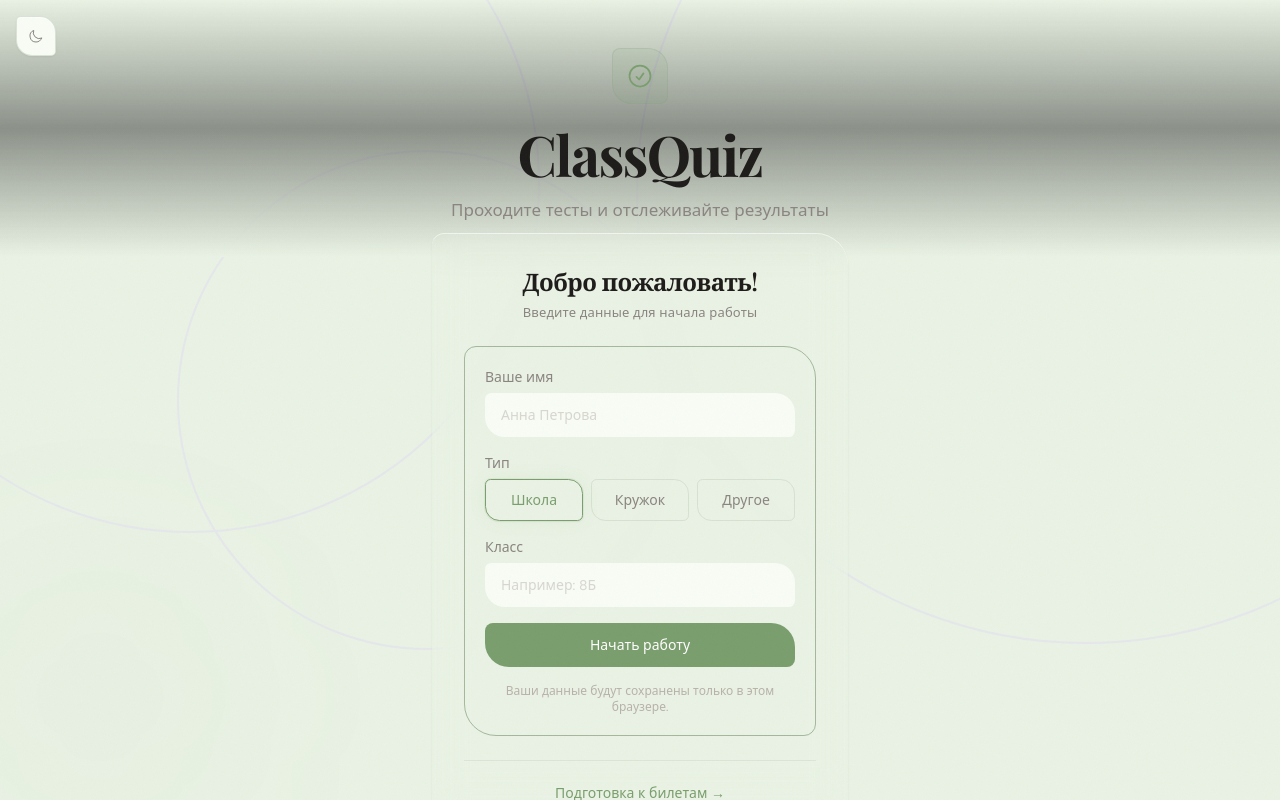
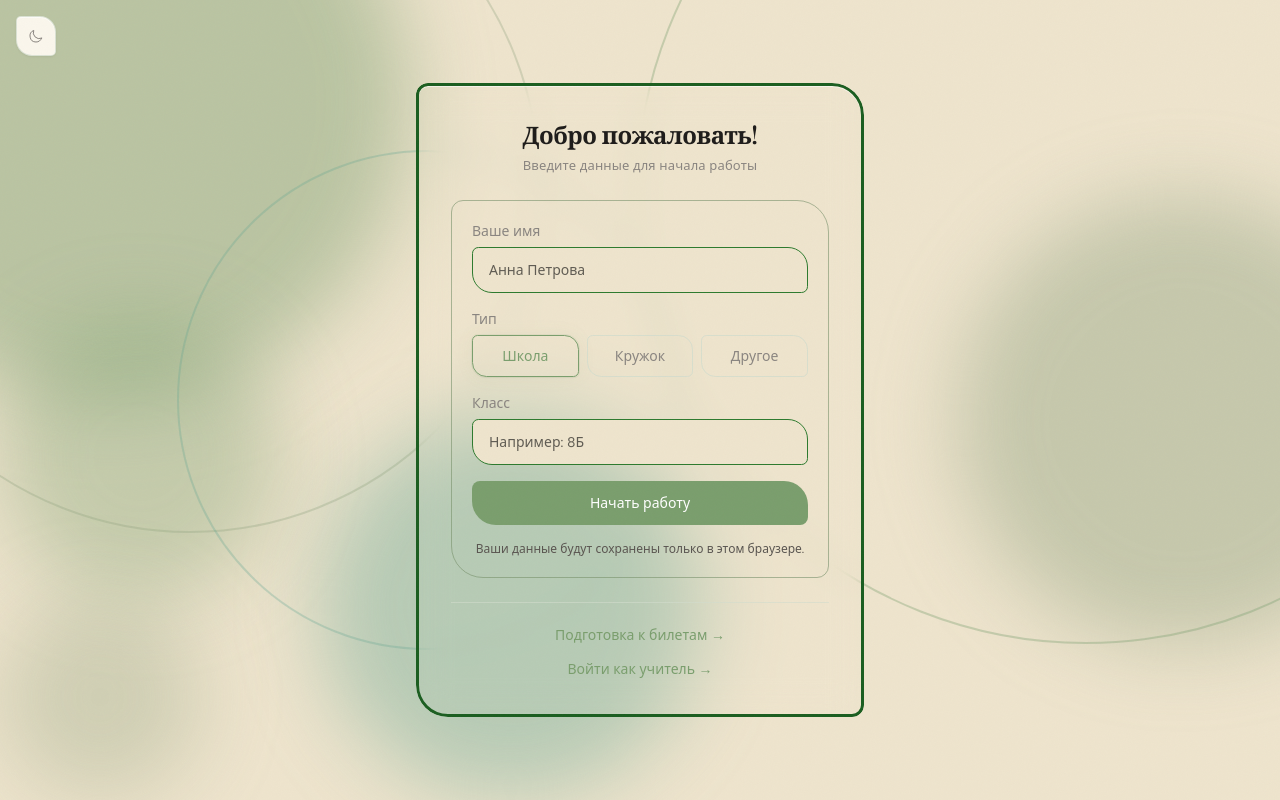
Before and after one commit to Trubik1/techno-park-october, a React (Vite) app in the folder frontend/: page /student/entry in a window 1280 px wide. Built offline with nearby package versions, Linux system fonts and the light colour scheme.

Commit message:
feat: warm beige theme, card border-radius fix, progress bar, load test

```diff
--- a/frontend/src/App.tsx
+++ b/frontend/src/App.tsx
@@ -52,7 +52,7 @@ const NotFoundPage: React.FC = () => {
 };
 
 const Blob = ({ className, ...props }: { className: string; style?: React.CSSProperties }) => (
-  <div className={`absolute rounded-full blur-[120px] will-change-transform animate-float pointer-events-none ${className}`} {...props} />
+  <div className={`absolute rounded-full blur-[40px] will-change-transform animate-float pointer-events-none ${className}`} {...props} />
 );
 
 const Ring = ({ className, ...props }: { className: string; style?: React.CSSProperties }) => (
@@ -63,14 +63,15 @@ const BgDecoration: React.FC = () => (
   <>
     <div className="noise-overlay" />
     <div className="fixed inset-0 pointer-events-none overflow-hidden -z-0" aria-hidden="true">
-      <Blob className="w-[600px] h-[600px] bg-primary/12 -top-48 -left-48" />
-      <Blob className="w-[450px] h-[450px] bg-accent/8 top-1/4 -right-32" style={{ animationDelay: '-3s', animationDuration: '11s' }} />
-      <Blob className="w-[380px] h-[380px] bg-success/9 bottom-0 left-1/4" style={{ animationDelay: '-5s', animationDuration: '13s' }} />
-      <Blob className="w-[280px] h-[280px] bg-primary/6 bottom-1/4 right-1/5" style={{ animationDelay: '-2s', animationDuration: '9s' }} />
-      <Blob className="w-[200px] h-[200px] bg-accent/5 top-3/4 left-1/6" style={{ animationDelay: '-7s', animationDuration: '15s' }} />
-      <Ring className="w-[900px] h-[900px] border-primary/8 -top-64 -right-64" style={{ animation: 'none' }} />
-      <Ring className="w-[700px] h-[700px] border-accent/6 bottom-1/3 -left-40" style={{ animation: 'none' }} />
-      <Ring className="w-[500px] h-[500px] border-success/6 top-1/2 left-1/3 -translate-x-1/2 -translate-y-1/2" style={{ animation: 'none' }} />
+      <Blob className="w-[600px] h-[600px] bg-primary/45 -top-48 -left-48" />
+      <Blob className="w-[450px] h-[450px] bg-accent/40 top-1/4 -right-32" style={{ animationDelay: '-3s', animationDuration: '11s' }} />
+      <Blob className="w-[380px] h-[380px] bg-success/40 bottom-0 left-1/4" style={{ animationDelay: '-5s', animationDuration: '13s' }} />
+      <Blob className="w-[280px] h-[280px] bg-primary/35 bottom-1/4 right-1/5" style={{ animationDelay: '-2s', animationDuration: '9s' }} />
+      <Blob className="w-[200px] h-[200px] bg-accent/30 top-3/4 left-1/6" style={{ animationDelay: '-7s', animationDuration: '15s' }} />
+      <Blob className="w-[320px] h-[320px] bottom-0 left-1/4" style={{ background: 'rgba(var(--color-warm-rgb), 0.45)', animationDelay: '-4s', animationDuration: '13s' }} />
+      <Ring className="w-[900px] h-[900px] border-primary/35 -top-64 -right-64" style={{ animation: 'none' }} />
+      <Ring className="w-[700px] h-[700px] border-accent/30 bottom-1/3 -left-40" style={{ animation: 'none' }} />
+      <Ring className="w-[500px] h-[500px] border-success/30 top-1/2 left-1/3 -translate-x-1/2 -translate-y-1/2" style={{ animation: 'none' }} />
     </div>
   </>
 );
--- a/frontend/src/components/PixelOtpInput.tsx
+++ b/frontend/src/components/PixelOtpInput.tsx
@@ -79,10 +79,6 @@ const PixelOtpInput: React.FC<PixelOtpInputProps> = ({ value, onChange, length =
               }
               dark:shadow-[3px_3px_0px_0px_rgba(0,0,0,0.3)]
             `}
-            style={{
-              imageRendering: 'pixelated',
-              clipPath: 'polygon(0 4px, 4px 0, calc(100% - 4px) 0, 100% 4px, 100% calc(100% - 4px), calc(100% - 4px) 100%, 4px 100%, 0 calc(100% - 4px))',
-            }}
           >
             {char}
           </div>
--- a/frontend/src/index.css
+++ b/frontend/src/index.css
@@ -47,13 +47,13 @@
   --color-primary-muted-rgb: 212 229 205;
   --color-accent-rgb: 138 158 122;
   --color-accent-hover-rgb: 122 142 106;
-  --color-background-rgb: 233 242 228;
-  --color-surface-rgb: 248 252 245;
-  --color-surface-elevated-rgb: 252 255 250;
-  --color-surface-subtle-rgb: 240 248 234;
+  --color-background-rgb: 238 228 205;
+  --color-surface-rgb: 250 246 236;
+  --color-surface-elevated-rgb: 254 250 242;
+  --color-surface-subtle-rgb: 244 236 220;
   --color-text-primary-rgb: 30 28 26;
   --color-text-secondary-rgb: 138 133 128;
-  --color-text-tertiary-rgb: 184 178 170;
+  --color-text-tertiary-rgb: 90 85 80;
   --color-success-rgb: 100 165 145;
   --color-success-hover-rgb: 85 150 130;
   --color-success-muted-rgb: 210 235 225;
@@ -64,7 +64,9 @@
   --color-info-rgb: 106 124 155;
   --color-border-rgb: 210 220 205;
   --color-border-strong-rgb: 120 145 108;
-  --color-card-border-rgb: 95 125 85;
+  --color-warm-rgb: 170 135 95;
+  --color-card-border-rgb: 180 50 50;
+  --color-card-border: #1b5e20;
   --color-overlay-rgb: 0 0 0;
   --shadow-inset-highlight: rgba(255, 255, 255, 0.6);
   --shadow-inset-highlight-subtle: rgba(255, 255, 255, 0.15);
@@ -94,7 +96,9 @@
   --color-info-rgb: 130 148 179;
   --color-border-rgb: 75 88 68;
   --color-border-strong-rgb: 130 152 118;
-  --color-card-border-rgb: 150 190 140;
+  --color-warm-rgb: 190 165 130;
+  --color-card-border-rgb: 220 70 70;
+  --color-card-border: #1b5e20;
   --color-overlay-rgb: 0 0 0;
   --shadow-inset-highlight: rgba(0, 0, 0, 0.2);
   --shadow-inset-highlight-subtle: rgba(0, 0, 0, 0.1);
@@ -213,8 +217,10 @@
     background: rgba(var(--color-surface-rgb), 0.55);
     backdrop-filter: blur(16px);
     -webkit-backdrop-filter: blur(16px);
-    border: 2px solid rgba(var(--color-card-border-rgb), 1) !important;
+    border: 3px solid var(--color-card-border) !important;
     isolation: isolate;
+    -webkit-mask-image: -webkit-radial-gradient(white, black);
+    mask-image: radial-gradient(white, black);
   }
 
   .card-hover {
@@ -252,12 +258,12 @@
 
   .input {
     @apply w-full px-4 py-3 text-sm
-           bg-surface text-text-primary
-            placeholder:text-text-tertiary/50
+           bg-background text-black dark:text-white
+            placeholder:text-black/60 dark:placeholder:text-white/60
            rounded-[0.4rem_1.25rem_0.4rem_1.25rem]
            outline-none
            transition-all duration-200 ease-out;
-    border: 1px solid rgba(var(--color-border-rgb), 0.8);
+    border: 1.5px solid #2d7a2e !important;
   }
   .input:hover:not(:focus):not(:disabled):not([readonly]) {
     border-color: rgba(var(--color-border-strong-rgb), 0.8);
--- a/frontend/src/pages/SessionMonitor.tsx
+++ b/frontend/src/pages/SessionMonitor.tsx
@@ -202,8 +202,8 @@ const SessionMonitor: React.FC = () => {
           { label: 'Панель управления', path: '/teacher/dashboard' },
           { label: 'Монитор сессии' },
         ]} />
-        <div className="card">
-          <div className="p-6 bg-primary text-white rounded-t-2xl">
+        <div className="card overflow-hidden" style={{ borderRadius: '16px' }}>
+          <div className="p-6 bg-primary text-white" style={{ borderTopLeftRadius: '16px', borderTopRightRadius: '16px' }}>
             <div className="flex flex-col sm:flex-row justify-between items-start sm:items-center gap-4">
               <div>
                 <h1 className="text-2xl font-bold font-heading">{sessionData.title || 'Мониторинг сессии'}</h1>
--- a/frontend/src/pages/StudentEntry.tsx
+++ b/frontend/src/pages/StudentEntry.tsx
@@ -65,7 +65,7 @@ const StudentEntry: React.FC = () => {
   };
 
   return (
-    <div className="h-[100dvh] bg-background animate-fadeIn overflow-hidden flex flex-col">
+    <div className="min-h-screen bg-background animate-fadeIn flex items-center justify-center p-4">
       <div className="fixed top-4 left-4 z-50">
         <ThemeToggleButton />
       </div>
@@ -75,24 +75,8 @@ const StudentEntry: React.FC = () => {
         </div>
       )}
 
-      <div className="relative px-6 pt-10 pb-6 md:pt-12 md:pb-8 text-center overflow-hidden shrink-0">
-        <div className="absolute inset-0 mesh-gradient" />
-        <div className="absolute inset-0 bg-gradient-to-b from-transparent via-transparent/40 to-background" />
-        <div className="max-w-2xl mx-auto relative z-10">
-          <div className="inline-flex items-center justify-center w-14 h-14 rounded-studio-sm bg-primary/10 border border-primary/20 mb-5">
-            <svg className="w-7 h-7 text-primary" fill="none" viewBox="0 0 24 24" stroke="currentColor" strokeWidth={1.5}>
-              <path strokeLinecap="round" strokeLinejoin="round" d="M9 12.75L11.25 15 15 9.75M21 12a9 9 0 11-18 0 9 9 0 0118 0z" />
-            </svg>
-          </div>
-          <h1 className="text-text-primary font-heading text-h1 md:text-display">ClassQuiz</h1>
-          <p className="text-text-secondary text-body-lg max-w-md mx-auto mt-3">
-            Проходите тесты и отслеживайте результаты
-          </p>
-        </div>
-      </div>
-
-      <div className="max-w-md mx-auto px-4 -mt-6 relative z-10 pb-4 flex-1 overflow-y-auto">
-        <div className="card p-6 md:p-8">
+      <div className="w-full max-w-md mx-auto">
+        <div className="card p-5 md:p-8">
           <div className="text-center mb-6">
             <h2 className="text-2xl font-semibold text-text-primary font-heading">Добро пожаловать!</h2>
             <p className="text-text-secondary mt-1.5 text-caption">Введите данные для начала работы</p>
--- a/frontend/tailwind.config.js
+++ b/frontend/tailwind.config.js
@@ -121,4 +121,26 @@ module.exports = {
     },
   },
   plugins: [],
+  safelist: [
+    'bg-green-500',
+    'border-green-500',
+    'ring-green-300',
+    'hover:bg-green-600',
+    'bg-red-500',
+    'border-red-500',
+    'ring-red-300',
+    'hover:bg-red-600',
+    'bg-blue-500',
+    'border-blue-500',
+    'ring-blue-300',
+    'hover:bg-blue-600',
+    'bg-yellow-500',
+    'border-yellow-500',
+    'ring-yellow-300',
+    'hover:bg-yellow-600',
+    'bg-red-700',
+    'border-red-700',
+    'bg-red-400',
+    'border-red-400',
+  ],
 }
--- a/frontend/vite.config.ts
+++ b/frontend/vite.config.ts
@@ -3,6 +3,7 @@ import react from '@vitejs/plugin-react';
 
 export default defineConfig({
   plugins: [react()],
+  appType: 'spa',
   server: {
     host: '0.0.0.0',
     port: 5173,
```
Also changed, not shown: frontend/src/pages/StudentPracticeQuiz.tsx (+7 -7 lines), frontend/src/pages/StudentQuiz.tsx (+5 -5 lines), frontend/src/pages/StudentQuizReview.tsx (+5 -5 lines), 2 other files (tests, documents, lock files or other folders).
